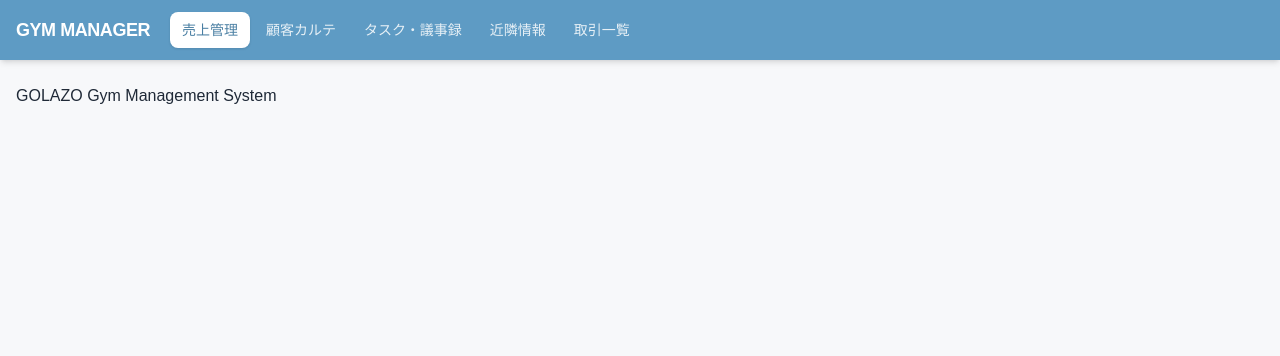
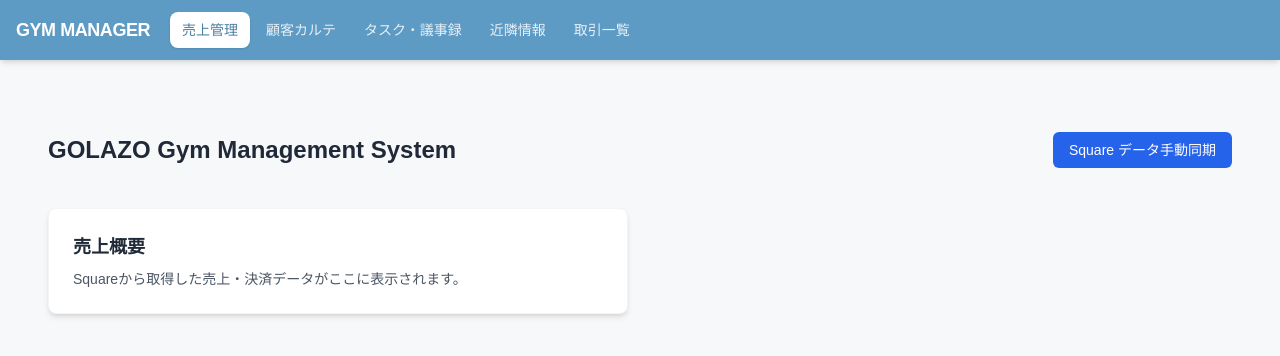
Before and after one commit to 2025golazo-bot/GOLAZO, a Next.js app: page / in a window 1280 px wide. Shown: the top 356 px of the page. Built offline with nearby package versions, Linux system fonts and the light colour scheme.

Commit message:
Update page.tsx

```diff
--- a/app/page.tsx
+++ b/app/page.tsx
@@ -1,3 +1,21 @@
+import SquareSyncButton from './components/SquareSyncButton';
+
 export default function Home() {
-  return <h1>GOLAZO Gym Management System</h1>;
+  return (
+    <main className="p-8">
+      <div className="flex items-center justify-between mb-6">
+        <h1 className="text-2xl font-bold">GOLAZO Gym Management System</h1>
+        <SquareSyncButton />
+      </div>
+
+      <div className="grid grid-cols-1 md:grid-cols-2 gap-6">
+        <div className="p-6 bg-white rounded-lg shadow-md border border-gray-100">
+          <h2 className="text-lg font-semibold mb-2">売上概要</h2>
+          <p className="text-gray-600 text-sm">
+            Squareから取得した売上・決済データがここに表示されます。
+          </p>
+        </div>
+      </div>
+    </main>
+  );
 }
```
